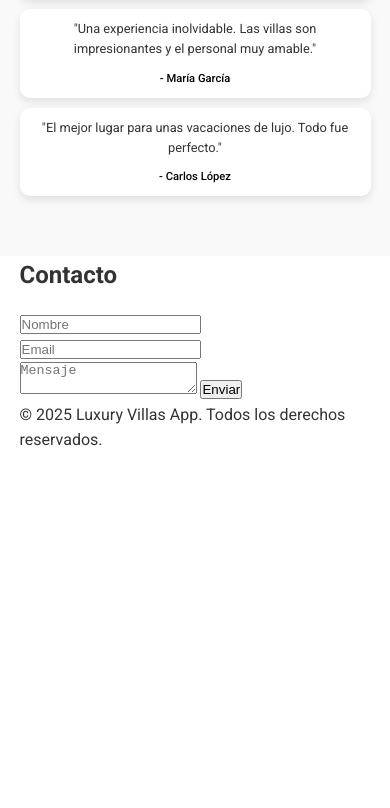
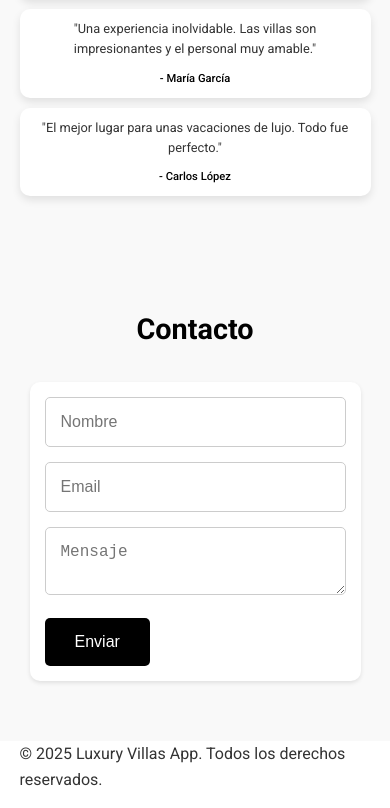
Before and after one commit to Gorkacp/luxury-villas-app, a website with bundled scripts: page src/index.html in a window 390 px wide. Shown: the part 6932-7740 px from the top of the page. Before the commit the page ends 7401 px from the top, so only its background shows below. Built offline with nearby package versions, Linux system fonts and the light colour scheme.

Commit message:
contacto

```diff
--- a/src/assets/styles/components/contact.scss
+++ b/src/assets/styles/components/contact.scss
@@ -1,13 +1,9 @@
 @use 'sass:color';
 @use '../utils/variables' as *;
 
-#categories {
+#contact {
   padding: 3.125rem 0; // 50px convertido a rem
-  background-color: #f5f5f5; // Fondo claro para la sección de categorías
-  display: flex;
-  flex-direction: column;
-  align-items: center;
-  justify-content: center;
+  background-color: #f9f9f9; // Fondo claro para la sección de contacto
 
   h2 {
     text-align: center;
@@ -16,79 +12,85 @@
     font-size: 2.5rem;
   }
 
-  .categories-grid {
-    display: flex;
-    flex-wrap: wrap;
-    gap: 1.25rem; // 20px convertido a rem
-    justify-content: center;
-
-    .category-card {
+  .contact-form {
     background-color: #fff;
+    padding: 1.875rem; // 30px convertido a rem
+    margin: 1.25rem auto; // 20px convertido a rem
     border-radius: 0.625rem; // 10px convertido a rem
-      box-shadow: 0 0.25rem 0.5rem rgba(0, 0, 0, 0.1); // 0 4px 8px convertido a rem
-      overflow: hidden;
-      text-align: center;
-      transition: transform 0.3s ease;
-      width: 15.625rem; // 250px convertido a rem
+    box-shadow: 0 0.125rem 0.25rem rgba(0, 0, 0, 0.1); // 0 2px 4px convertido a rem
+    transition: box-shadow 0.3s ease;
+    max-width: 43.75rem; // 700px convertido a rem
 
     &:hover {
-        transform: translateY(-0.625rem); // -10px convertido a rem
+      box-shadow: 0 0.25rem 0.5rem rgba(0, 0, 0, 0.2); // 0 4px 8px convertido a rem
     }
 
-      img {
+    input, textarea {
       width: 100%;
-        height: 12.5rem; // 200px convertido a rem
-        object-fit: cover;
+      padding: 0.9375rem; // 15px convertido a rem
+      margin-bottom: 0.9375rem; // 15px convertido a rem
+      border: 1px solid #ccc;
+      border-radius: 0.3125rem; // 5px convertido a rem
+      font-size: 1rem;
     }
 
-      .category {
-        background-color: $secondary-color;
+    button {
+      background-color: $primary-color;
       color: #fff;
-        padding: 0.625rem; // 10px convertido a rem
-        font-size: 1.2rem;
-      }
-    }
-  }
+      padding: 0.9375rem 1.875rem; // 15px 30px convertido a rem
+      border: none;
+      border-radius: 0.3125rem; // 5px convertido a rem
+      cursor: pointer;
+      transition: background-color 0.3s ease;
+      font-size: 1rem;
 
-  @media (max-width: 1024px) {
-    .categories-grid {
-      gap: 0.9375rem; // 15px convertido a rem
-    }
-
-    .category-card {
-      width: 13.75rem; // 220px convertido a rem
-      img {
-        height: 11.25rem; // 180px convertido a rem
+      &:hover {
+        background-color: color.adjust($primary-color, $lightness: -10%);
       }
     }
   }
 
   @media (max-width: 768px) {
-    .categories-grid {
-      flex-direction: column;
-      align-items: center;
+    .contact-form {
+      padding: 1.25rem; // 20px convertido a rem
+      margin: 0.9375rem; // 15px convertido a rem
+      max-width: 90%;
     }
 
-    .category-card {
-      width: 100%;
-      max-width: 18.75rem; // 300px convertido a rem
-      img {
-        height: 9.375rem; // 150px convertido a rem
+    h2 {
+      font-size: 2rem;
     }
+
+    input, textarea {
+      font-size: 0.9rem;
+      padding: 0.75rem; // 12px convertido a rem
+    }
+
+    button {
+      font-size: 0.9rem;
+      padding: 0.75rem 1.5625rem; // 12px 25px convertido a rem
     }
   }
 
   @media (max-width: 480px) {
-    h2 {
-      font-size: 2rem; // Ajustar el tamaño del título en pantallas muy pequeñas
+    .contact-form {
+      padding: 0.9375rem; // 15px convertido a rem
+      margin: 0.625rem; // 10px convertido a rem
+      max-width: 100%;
     }
 
-    .category-card {
-      width: 100%;
-      max-width: 17.5rem; // 280px convertido a rem
-      img {
-        height: 8.75rem; // 140px convertido a rem
+    h2 {
+      font-size: 1.8rem;
+    }
+
+    input, textarea {
+      font-size: 0.8rem;
+      padding: 0.625rem; // 10px convertido a rem
+    }
+
+    button {
+      font-size: 0.8rem;
+      padding: 0.625rem 1.25rem; // 10px 20px convertido a rem
     }
   }
 }
-}
```
Also changed, not shown: dist/assets/styles/components/contact.scss, dist/css/components/contact.css, dist/css/main.css, 2 other files. Lines whose indentation alone changed are shown as unchanged.
